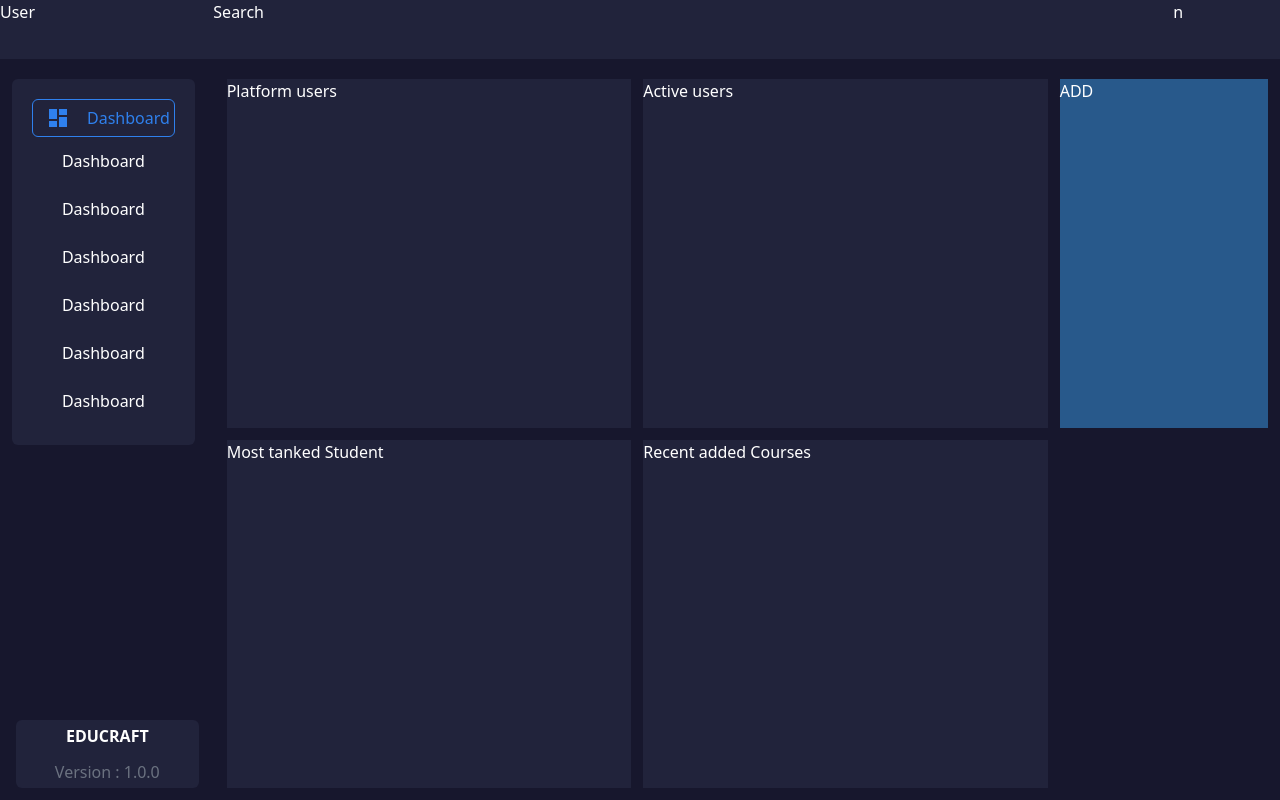
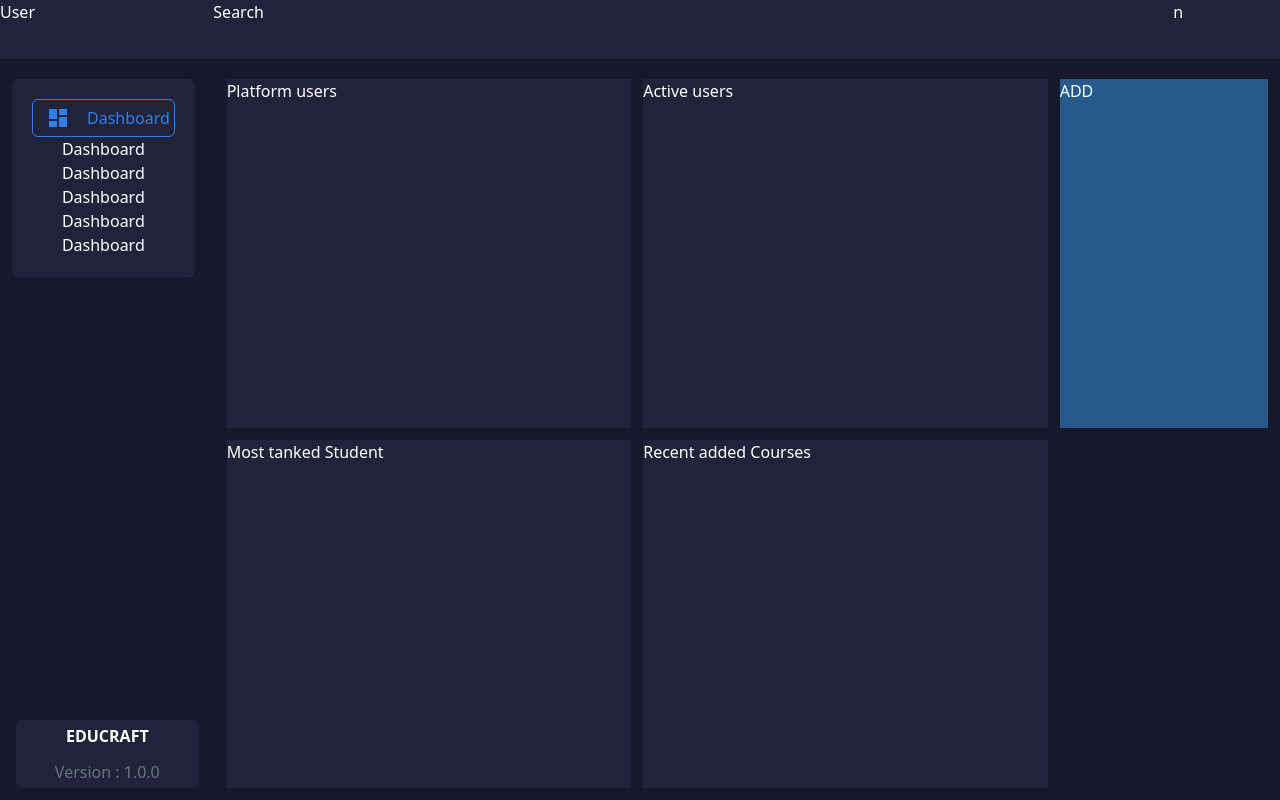
Before and after one commit to Hamza-El-Fahli/Educraft_Server, a Next.js app: page /dashboard in a window 1280 px wide. Built offline with nearby package versions, Linux system fonts and the light colour scheme.

Commit message:
wip: SideNav
- move side nav as a Component
- add activView as an indicator to the active nav

```diff
--- a/src/app/(dashboard)/dashboard/page.tsx
+++ b/src/app/(dashboard)/dashboard/page.tsx
@@ -1,5 +1,5 @@
 import Image from "next/image";
-
+import SideNav from "@/componentes/sidenav";
 export default function Dashboard() {
   return (
     <div className=" grid grid-cols-12 grid-rows-12 h-screen text-white  gap-2 bg-primary">
@@ -8,31 +8,7 @@ export default function Dashboard() {
         <div className="col-span-9">Search</div>
         <div className="overflow-hidden">n</div>
       </div>
-      <nav className=" h-full w-full  col-span-2 row-span-8 p-3">
-        <ul className="w-full p-5 flex flex-col bg-secondary rounded-md">
-          <li className=" text-center rounded-md py-1.5 pl-4 text-firstBlue border border-firstBlue flex flex-row items-center gap-5">
-            <svg
-              width="18"
-              height="18"
-              viewBox="0 0 18 18"
-              fill="none"
-              xmlns="http://www.w3.org/2000/svg"
-            >
-              <path
-                d="M0 10H8V0H0V10ZM0 18H8V12H0V18ZM10 18H18V8H10V18ZM10 0V6H18V0H10Z"
-                fill="#2F80ED"
-              />
-            </svg>
-            Dashboard
-          </li>
-          <li className=" text-center rounded-md py-3">Dashboard</li>
-          <li className=" text-center rounded-md py-3">Dashboard</li>
-          <li className="text-center rounded-md py-3  ">Dashboard</li>
-          <li className="text-center rounded-md py-3  ">Dashboard</li>
-          <li className="text-center rounded-md py-3  ">Dashboard</li>
-          <li className="text-center rounded-md py-3  ">Dashboard</li>
-        </ul>
-      </nav>
+      <SideNav activeView="dashboard" />
       <main className=" h-full w-full col-span-10 row-span-11 grid grid-cols-5 grid-rows-2 gap-3 p-3">
         <div className="col-span-2 h-full w-full bg-third col-start-5 row-start-1">
           ADD
--- /dev/null
+++ b/src/componentes/sidenav.tsx
@@ -0,0 +1,66 @@
+export default function SideNav({ activeView } : {activeView:string}) {
+  const navs = [
+    {
+      name: "dashboard",
+      title: "Dashboard",
+      logo: `<svg width="18" height="18" viewBox="0 0 18 18" fill="none" xmlns="http://www.w3.org/2000/svg" >
+      <path d="M0 10H8V0H0V10ZM0 18H8V12H0V18ZM10 18H18V8H10V18ZM10 0V6H18V0H10Z" fill="#2F80ED" /> </svg>`,
+    },
+
+    {
+      name: "Dashboard",
+      title: "Dashboard",
+      logo: `<svg width="18" height="18" viewBox="0 0 18 18" fill="none" xmlns="http://www.w3.org/2000/svg" >
+      <path d="M0 10H8V0H0V10ZM0 18H8V12H0V18ZM10 18H18V8H10V18ZM10 0V6H18V0H10Z" fill="#2F80ED" /> </svg>`,
+    },
+
+    {
+      name: "Dashboard",
+      title: "Dashboard",
+      logo: `<svg width="18" height="18" viewBox="0 0 18 18" fill="none" xmlns="http://www.w3.org/2000/svg" >
+      <path d="M0 10H8V0H0V10ZM0 18H8V12H0V18ZM10 18H18V8H10V18ZM10 0V6H18V0H10Z" fill="#2F80ED" /> </svg>`,
+    },
+
+    {
+      name: "Dashboard",
+      title: "Dashboard",
+      logo: `<svg width="18" height="18" viewBox="0 0 18 18" fill="none" xmlns="http://www.w3.org/2000/svg" >
+      <path d="M0 10H8V0H0V10ZM0 18H8V12H0V18ZM10 18H18V8H10V18ZM10 0V6H18V0H10Z" fill="#2F80ED" /> </svg>`,
+    },
+
+    {
+      name: "Dashboard",
+      title: "Dashboard",
+      logo: `<svg width="18" height="18" viewBox="0 0 18 18" fill="none" xmlns="http://www.w3.org/2000/svg" >
+      <path d="M0 10H8V0H0V10ZM0 18H8V12H0V18ZM10 18H18V8H10V18ZM10 0V6H18V0H10Z" fill="#2F80ED" /> </svg>`,
+    },
+
+    {
+      name: "Dashboard",
+      title: "Dashboard",
+      logo: `<svg width="18" height="18" viewBox="0 0 18 18" fill="none" xmlns="http://www.w3.org/2000/svg" >
+      <path d="M0 10H8V0H0V10ZM0 18H8V12H0V18ZM10 18H18V8H10V18ZM10 0V6H18V0H10Z" fill="#2F80ED" /> </svg>`,
+    },
+  ];
+
+  return (
+    <nav className=" h-full w-full  col-span-2 row-span-8 p-3">
+      <ul className="w-full p-5 flex flex-col bg-secondary rounded-md">
+        {/* ▼ List All Nav with acriveView as the crrent selected nac ▼ */}
+        {navs.map((nav, index) =>
+          nav.name == activeView ? (
+            <li
+              key={index}
+              dangerouslySetInnerHTML={{ __html: nav.logo + nav.title }}
+              className=" text-center rounded-md py-1.5 pl-4 text-firstBlue border border-firstBlue flex flex-row items-center gap-5"
+            />
+          ) : (
+            <li key={index} className="text-center rounded-md py-3">{nav.title}</li>
+          )
+        )}
+                {/* ▲ List All Nav with acriveView as the crrent selected nac ▲ */}
+
+      </ul>
+    </nav>
+  );
+}
```
